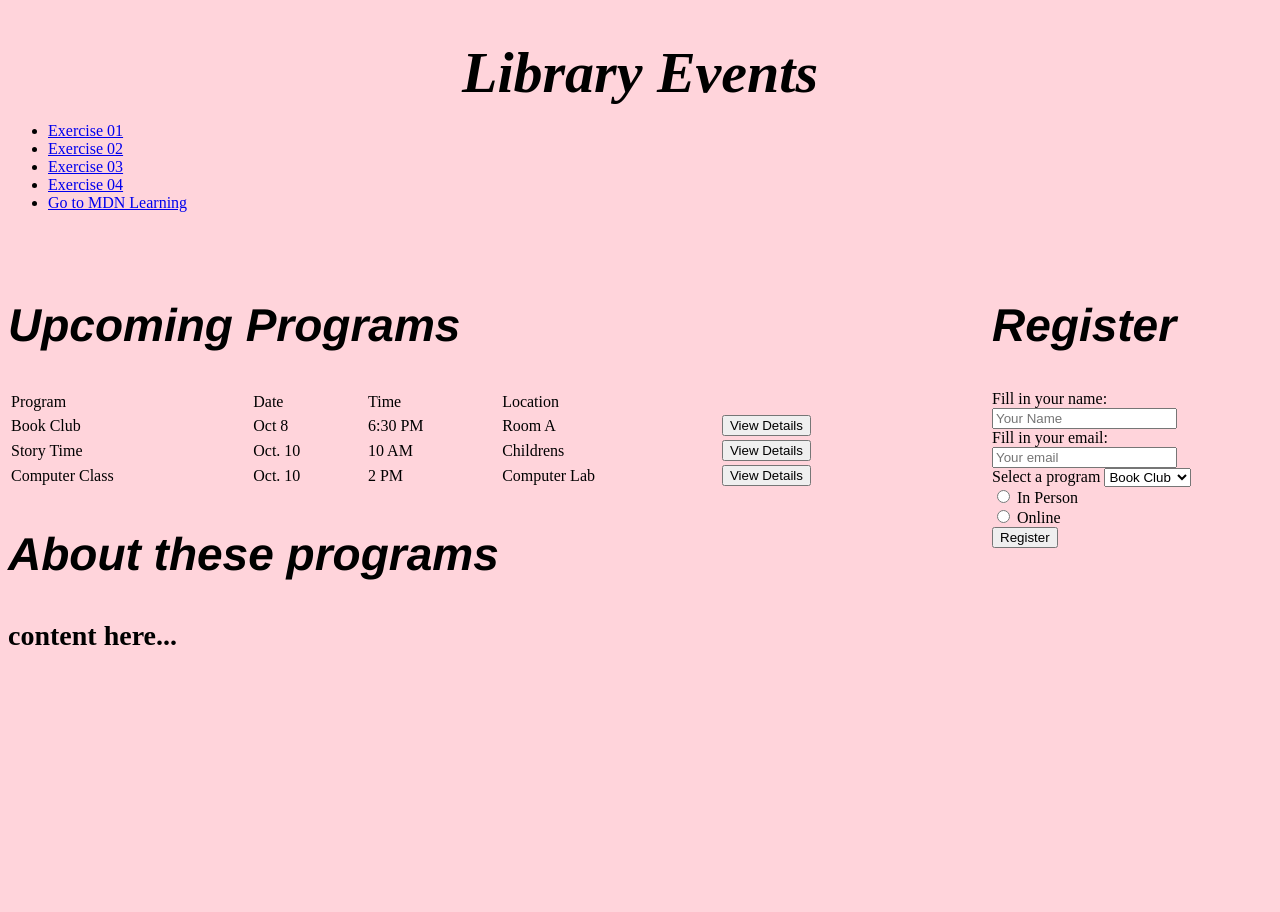
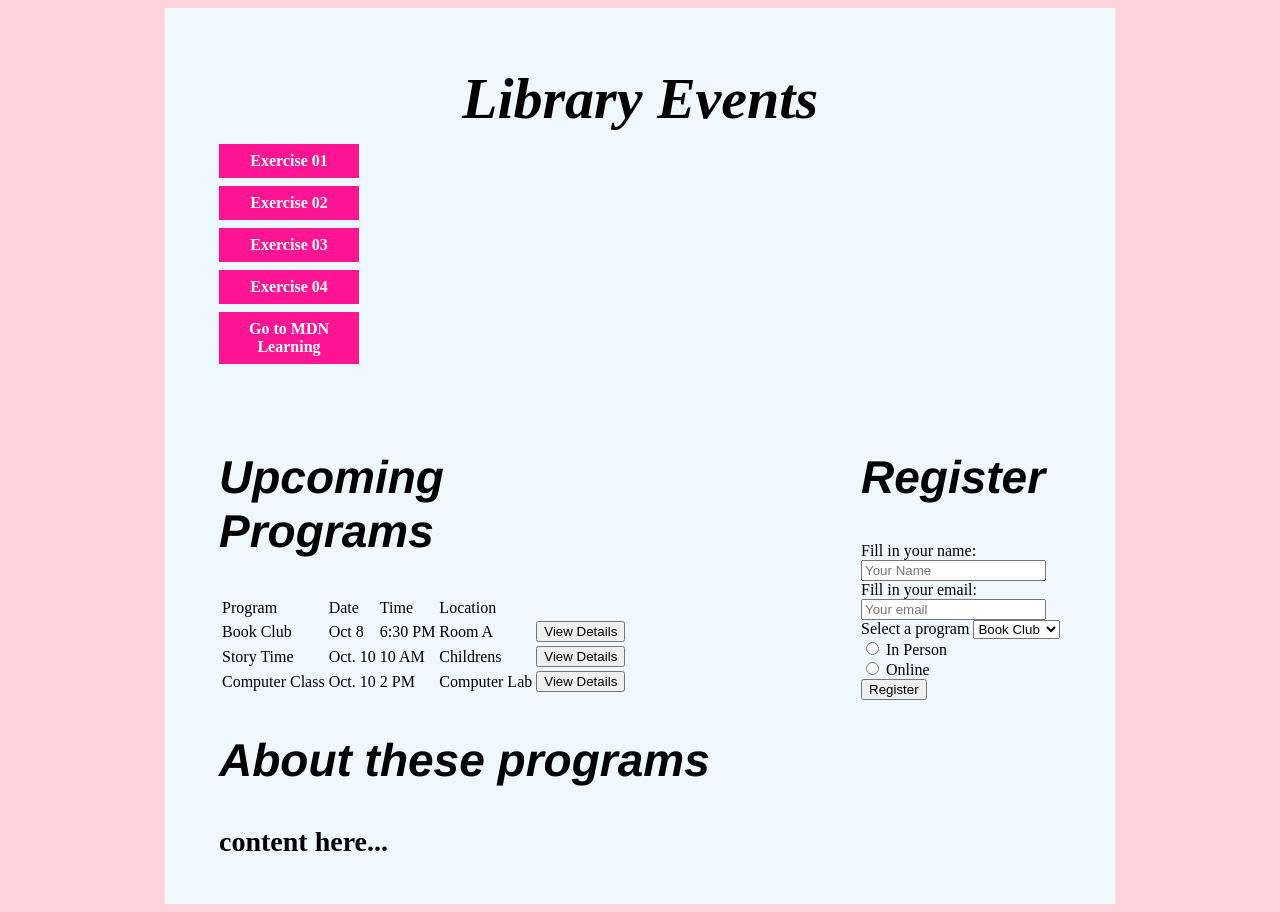
Before and after one commit to Briana1112/LIS-753, a plain HTML site: page exercise12.html in a window 1280 px wide. Before the commit the page ends 800 px from the top, so only its background shows below. Drawn offline with Linux system fonts and the light colour scheme.

Commit message:
add exercise 12 and styles

```diff
--- a/style.css
+++ b/style.css
@@ -42,11 +42,11 @@ width: 200px;
 }
 
 
-#main-navegation ul li {
+#main-navigation ul li {
     width: 140px;
 }
 
-#main-navegation ul li a {
+#main-navigation ul li a {
     padding: 8px 20px;
     background-color: deeppink;
     color: white;
@@ -56,7 +56,7 @@ width: 200px;
     text-align: center;
 }
 
-#main-navegation ul li a:hover {
+#main-navigation ul li a:hover {
     background-color: rgb(0, 128, 117);
 }
 
@@ -81,7 +81,7 @@ table caption {
     box-sizing: border-box;
 }
 
-#main-navegation ul {
+#main-navigation ul {
     display: flex;
     flex-direction: column;
     gap: 8px;
@@ -90,13 +90,8 @@ table caption {
     padding: 0;
 }
 
-/*moblie*/
-@media all and (min-width: 375px) {
-
-}
-
-/* tablet*/
-@media all and (min-width: 3768px) {
+/* 1. typo */
+@media all and (min-width: 768px) {   /* was 3768px */
     #main-navegation ul {
         flex-direction: row;
         gap: 12px;
@@ -104,27 +99,47 @@ table caption {
     }
 }
 
-/*destop*/
+/* 2. casing — must match the HTML exactly */
+.Container {              /* was .container */
+    background: aliceblue;
+    padding: 12px;
+    margin: 0 auto;
+    max-width: 98%;
+    box-sizing: border-box;
+}
+
+/* 3. and the desktop override too */
 @media all and (min-width: 1200px) {
-
-    .container {
+    .Container {
         width: 950px;
         padding: 18px 54px;
     }
+}
+
+
  main {
     display: flex;
     column-gap: 60px;
 }
-
 main article {
-        width: calc(100% - 280px - 60px);
+    flex: 1;          /* takes whatever is left */
+}
+main aside {
+    flex: 0 0 200px;  /* fixed, won't grow or shrink */
 }
 
-    main article table {
-        width: 100%;
+#confirmation-message {
+    border: 1px solid pink;
+    background-color: lightcyan;
+    padding: 25px 48px;
+    animation: fade-in 0.6s ease-out;
 }
 
-    main aside {
-        width: 200px;
+@keyframes fade-in {
+    from {
+        opacity: 0;
+    }
+    to {
+        opacity: 1;
     }
 }
```
Lines whose indentation alone changed are shown as unchanged.
